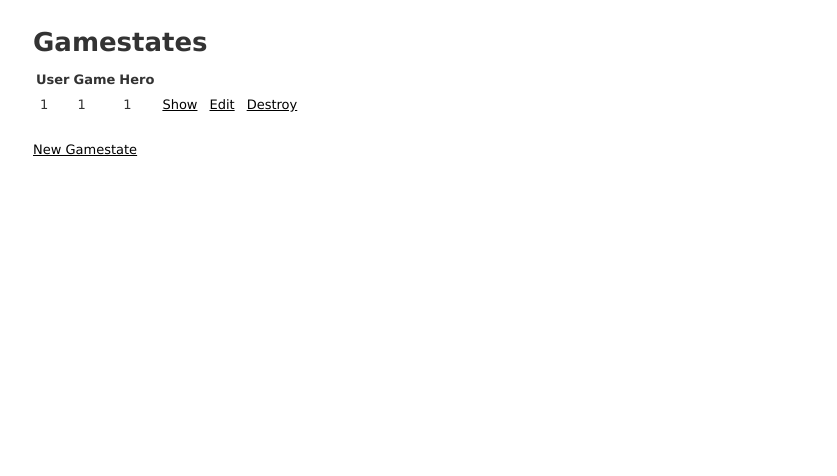
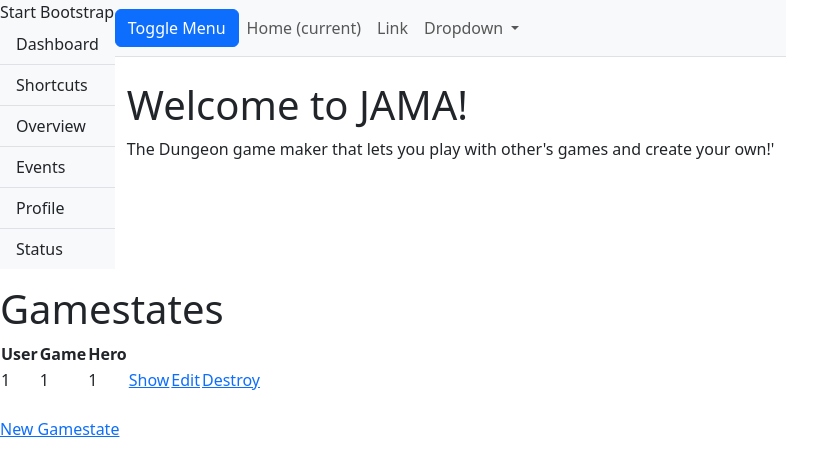
Before and after one commit to alexblattner/Jama, a Rails app: page /gamestates in a window 1280 px wide. Shown: the top 476 px of the page, without its empty margins (0-837 px from the left). Run offline with Rails 7, Linux system fonts and the light colour scheme; tables that the repository leaves empty hold one stand-in row (values such as "Sample post"); style sheets or scripts are compiled from the project's sources; some libraries are stand-ins or nearby versions.

Commit message:
gamestate

```diff
--- a/app/assets/stylesheets/application.css
+++ b/app/assets/stylesheets/application.css.scss
@@ -10,6 +10,7 @@
  * files in this directory. Styles in this file should be added after the last require_* statement.
  * It is generally better to create a new file per style scope.
  *
- *= require_tree .
  *= require_self
  */
+@import "bootstrap-sprockets";
+@import "bootstrap";
--- a/app/controllers/gamestates_controller.rb
+++ b/app/controllers/gamestates_controller.rb
@@ -6,7 +6,10 @@ class GamestatesController < ApplicationController
   def index
     @gamestates = Gamestate.all
   end
-
+  # POST /save/
+  def save
+    Enrollment.create(params["id"], :level_id => params["level_id"])
+  end
   # GET /gamestates/1
   # GET /gamestates/1.json
   def show
--- a/app/views/layouts/application.html.erb
+++ b/app/views/layouts/application.html.erb
@@ -10,6 +10,64 @@
   </head>
 
   <body>
+
+  <div class="d-flex" id="wrapper">
+
+    <!-- Sidebar -->
+    <div class="bg-light border-right" id="sidebar-wrapper">
+      <div class="sidebar-heading">Start Bootstrap </div>
+      <div class="list-group list-group-flush">
+        <a href="#" class="list-group-item list-group-item-action bg-light">Dashboard</a>
+        <a href="#" class="list-group-item list-group-item-action bg-light">Shortcuts</a>
+        <a href="#" class="list-group-item list-group-item-action bg-light">Overview</a>
+        <a href="#" class="list-group-item list-group-item-action bg-light">Events</a>
+        <a href="#" class="list-group-item list-group-item-action bg-light">Profile</a>
+        <a href="#" class="list-group-item list-group-item-action bg-light">Status</a>
+      </div>
+    </div>
+    <!-- /#sidebar-wrapper -->
+
+    <!-- Page Content -->
+    <div id="page-content-wrapper">
+
+      <nav class="navbar navbar-expand-lg navbar-light bg-light border-bottom">
+        <button class="btn btn-primary" id="menu-toggle">Toggle Menu</button>
+
+        <button class="navbar-toggler" type="button" data-toggle="collapse" data-target="#navbarSupportedContent" aria-controls="navbarSupportedContent" aria-expanded="false" aria-label="Toggle navigation">
+          <span class="navbar-toggler-icon"></span>
+        </button>
+
+        <div class="collapse navbar-collapse" id="navbarSupportedContent">
+          <ul class="navbar-nav ml-auto mt-2 mt-lg-0">
+            <li class="nav-item active">
+              <a class="nav-link" href="#">Home <span class="sr-only">(current)</span></a>
+            </li>
+            <li class="nav-item">
+              <a class="nav-link" href="#">Link</a>
+            </li>
+            <li class="nav-item dropdown">
+              <a class="nav-link dropdown-toggle" href="#" id="navbarDropdown" role="button" data-toggle="dropdown" aria-haspopup="true" aria-expanded="false">
+                Dropdown
+              </a>
+              <div class="dropdown-menu dropdown-menu-right" aria-labelledby="navbarDropdown">
+                <a class="dropdown-item" href="youtube.com">Action</a>
+                <a class="dropdown-item" href="#">Another action</a>
+                <div class="dropdown-divider"></div>
+                <a class="dropdown-item" href="#">Something else here</a>
+              </div>
+            </li>
+          </ul>
+        </div>
+      </nav>
+
+      <div class="container-fluid">
+        <h1 class="mt-4">Welcome to JAMA!</h1>
+        <p>The Dungeon game maker that lets you play with other's games and create your own!'</p>
+      </div>
+    </div>
+    <!-- /#page-content-wrapper -->
+
+  </div>
     <%= yield %>
   </body>
 </html>
--- /dev/null
+++ b/app/views/main/style.css
@@ -0,0 +1,3 @@
+body {
+background:black;
+}
--- a/db/migrate/20200228205402_create_gamestates.rb
+++ b/db/migrate/20200228205402_create_gamestates.rb
@@ -4,7 +4,7 @@ class CreateGamestates < ActiveRecord::Migration[6.0]
       t.integer :user_id
       t.integer :game_id
       t.integer :hero_id
-
+      t.integer :level_id
       t.timestamps
     end
   end
```
Also changed, not shown: app/views/main/index.html.erb (+3 -16 lines), Gemfile, Gemfile.lock, db/schema.rb.
